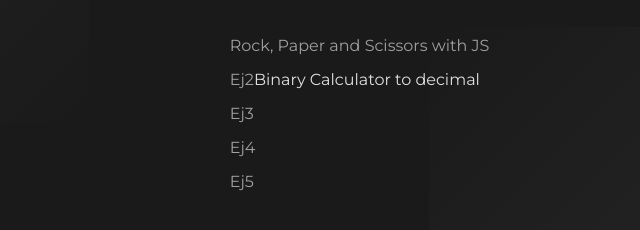
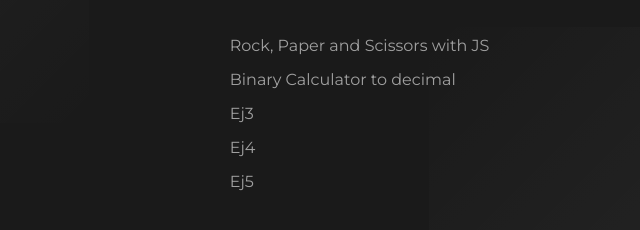
Before and after one commit to CauaHino/CauaHino.github.io, a website built with webpack: page index.html in a window 1280 px wide. Shown: the part 414-644 px from the top of the page, 381-1021 px from the left. Built offline with nearby package versions, Linux system fonts and the light colour scheme.

Commit message:
adding projects

```diff
--- a/index.html
+++ b/index.html
@@ -64,7 +64,7 @@
         <h2>Projects made with HTML, CSS y JavaScript</h2>
         <ul>
           <li><a href="https://github.com/CauaHino/rock-paper-scissors-game">Rock, Paper and Scissors with JS</a></li>
-          <li><a href="https://github.com/CauaHino/binary-calculator/tree/main">Ej2</a>Binary Calculator to decimal</li>
+          <li><a href="https://github.com/CauaHino/binary-calculator/tree/main">Binary Calculator to decimal</a></li>
           <li><a href="#">Ej3</a></li>
           <li><a href="#">Ej4</a></li>
           <li><a href="#">Ej5</a></li>
```
